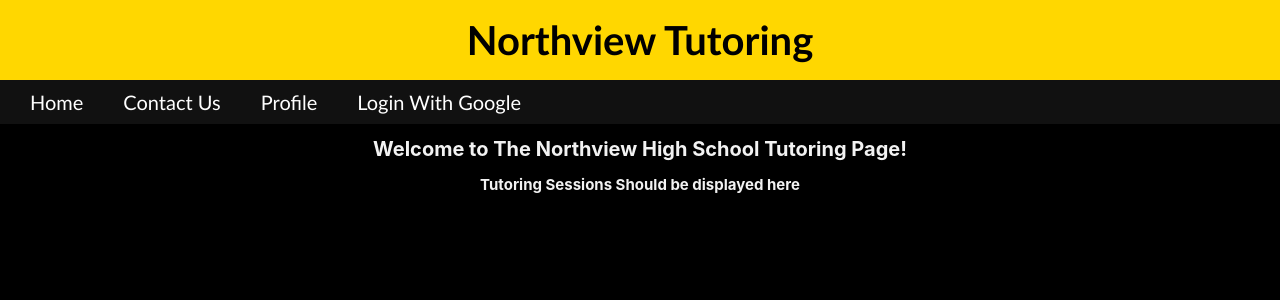
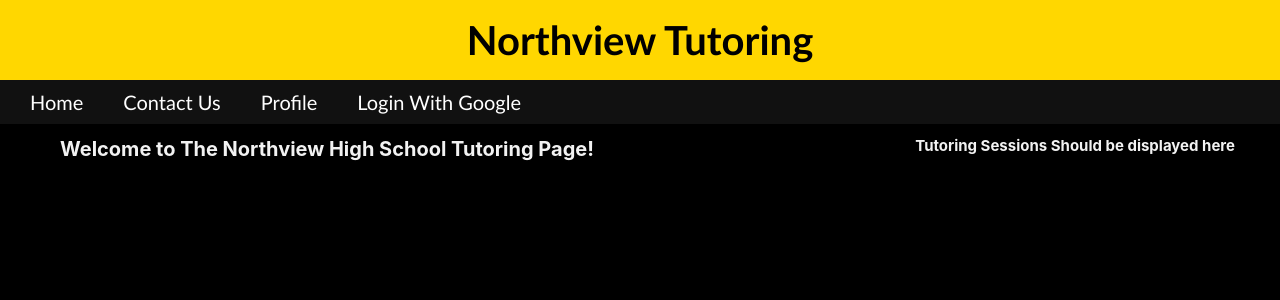
Before and after one commit to LiamGallagher03/Northview-Tutoring, a React (Create React App) app in the folder client/: page / in a window 1280 px wide. Shown: the top 300 px of the page. Built offline with nearby package versions, Linux system fonts and the light colour scheme.

Commit message:
Minor Home Changes

```diff
--- a/client/src/App.css
+++ b/client/src/App.css
@@ -48,6 +48,16 @@ body {
   font-size: 10px;
 }
 
+#homeTitle {
+  float: left;
+  margin-left: 3em;
+}
+
+#infoHome {
+  float: right;
+  margin-right: 3em;
+}
+
 /* Add media queries for responsiveness - when the screen is 500px wide or less, stack the links on top of each other */
 @media screen and (max-width: 500px) {
   .header a {
--- a/client/src/Components/Tabs/Home.js
+++ b/client/src/Components/Tabs/Home.js
@@ -1,8 +1,8 @@
 function Home() {
     return (
         <div>
-            <h1 id = "HomeTitle">Welcome to The Northview High School Tutoring Page!</h1>
-            <h2 id = "InfoHome">Tutoring Sessions Should be displayed here</h2>
+            <h1 id = "homeTitle">Welcome to The Northview High School Tutoring Page!</h1>
+            <h2 id = "infoHome">Tutoring Sessions Should be displayed here</h2>
         </div>
     )
 }
```
